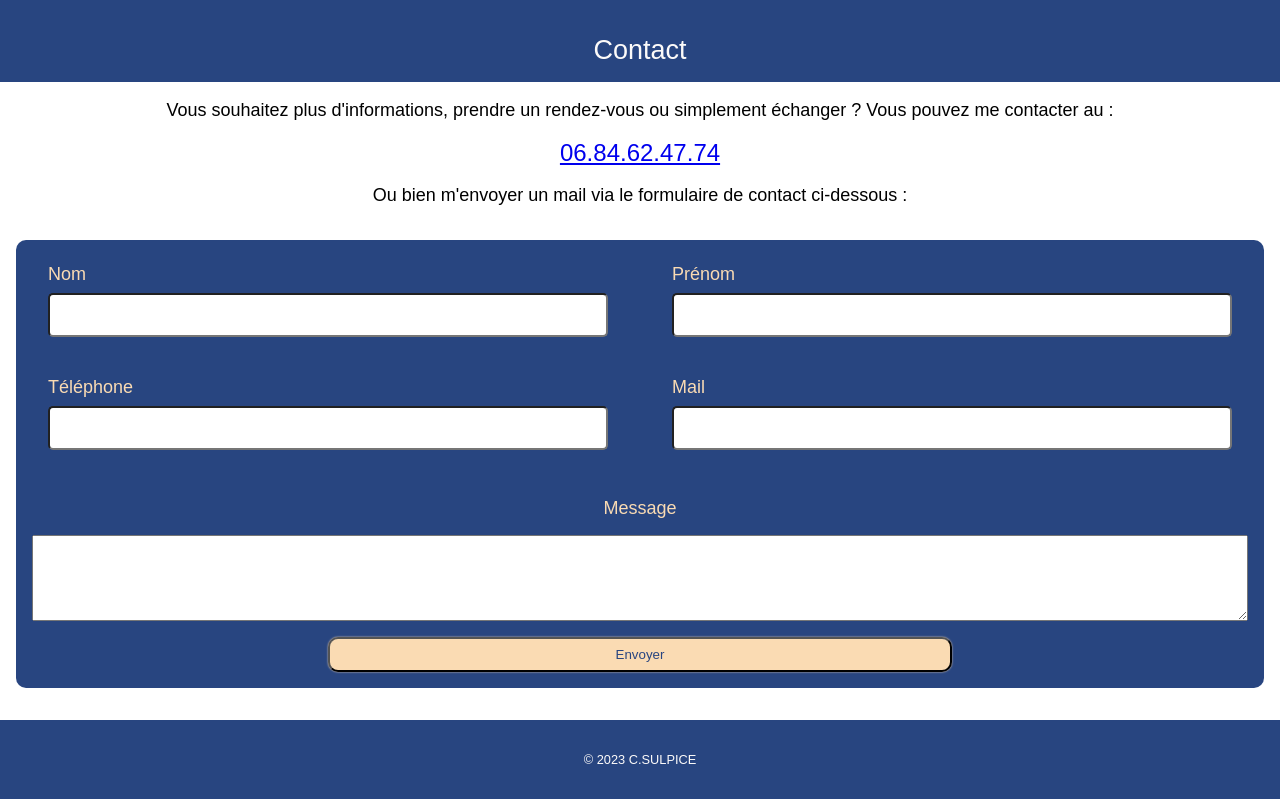
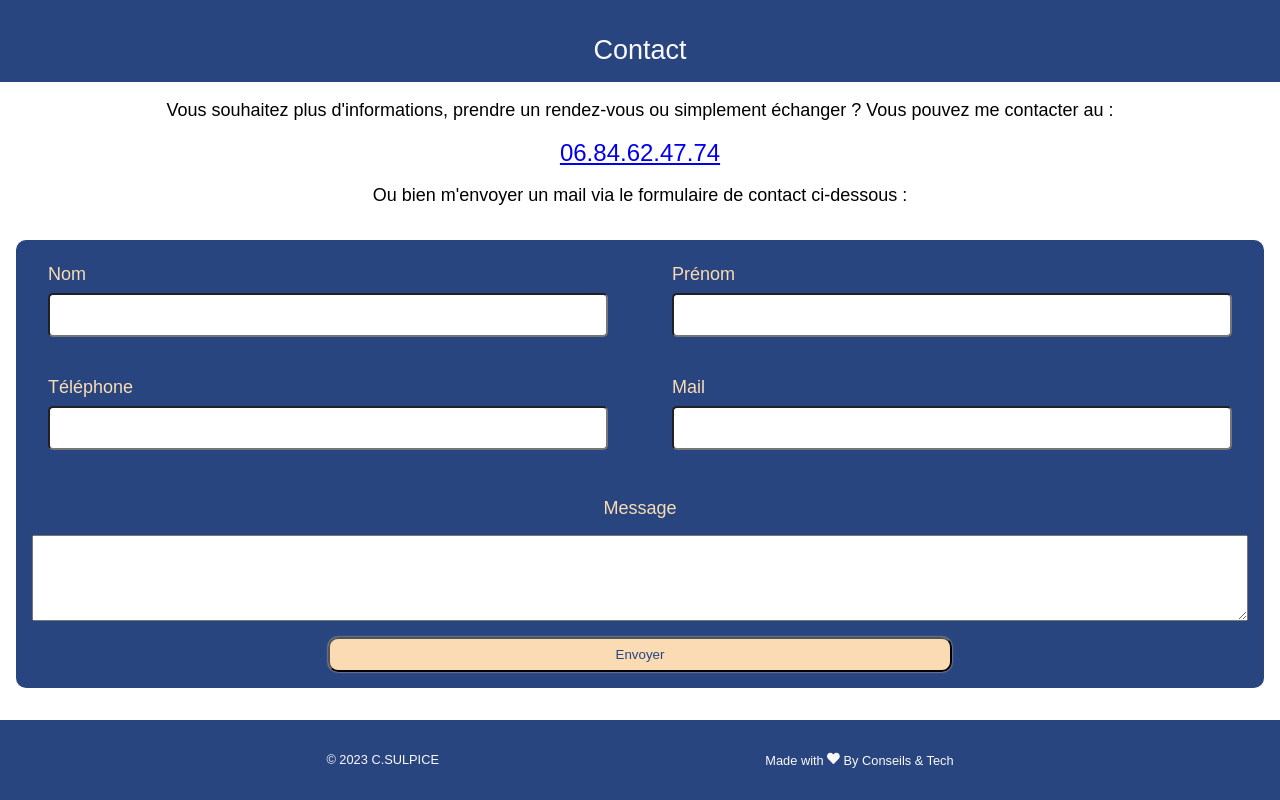
Before and after one commit to Belin27000/camille_sulpice_tb, a React (Create React App) app: page /camille_sulpice_tb/contact in a window 1280 px wide. Shown: the part 392-1192 px from the top of the page. Built offline with nearby package versions, Linux system fonts and the light colour scheme; no server answers; a web font is replaced by a local one.

Commit message:
feat: add builder company name on footer

```diff
--- a/src/components/public/Footer.js
+++ b/src/components/public/Footer.js
@@ -1,5 +1,7 @@
 import React from 'react';
 import '@/components/public/footer.scss'
+import { FaHeart } from "react-icons/fa";
+import { Link } from 'react-router-dom';
 
 const Footer = () => {
     const date = new Date()
@@ -7,7 +9,10 @@ const Footer = () => {
 
     return (
         <div className='Footer'>
-            © {year} C.SULPICE
+            <div className='Footer-container'>
+                <p>© {year} C.SULPICE</p>
+                <p>Made with <FaHeart /> By <a href="https://www.linkedin.com/in/yannlecerf" rel="noreferrer" target="_blank">Conseils & Tech</a></p>
+            </div>
         </div>
     );
 };
--- a/src/components/public/footer.scss
+++ b/src/components/public/footer.scss
@@ -8,4 +8,30 @@
     justify-content: center;
     font-size: .8rem;
     padding: 2rem 0;
+
+    &-container {
+        // display: flex;
+        width: 100%;
+        justify-content: space-evenly;
+    }
+
+    p {
+        height: 100%;
+        margin: 0;
+
+        a {
+            color: var(--thirdWhite);
+            text-decoration: none;
+
+            &:hover {
+                text-decoration: underline;
+            }
+        }
+    }
 }
+
+@media (min-width: 720px) {
+    .Footer-container {
+        display: flex;
+    }
+}
```
